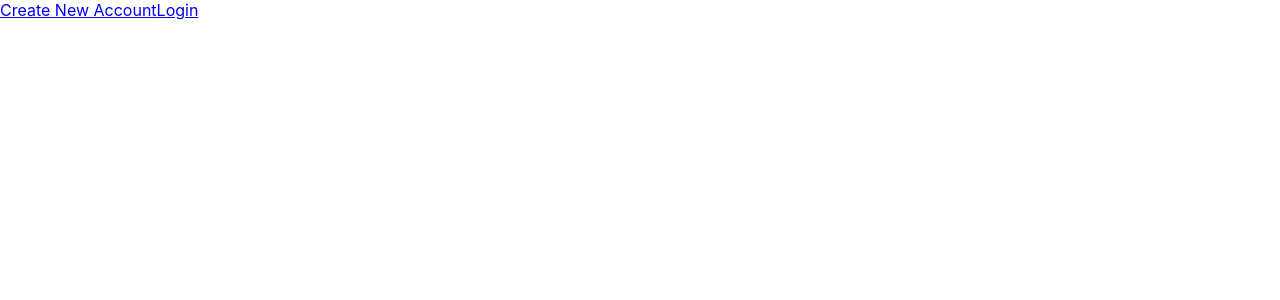
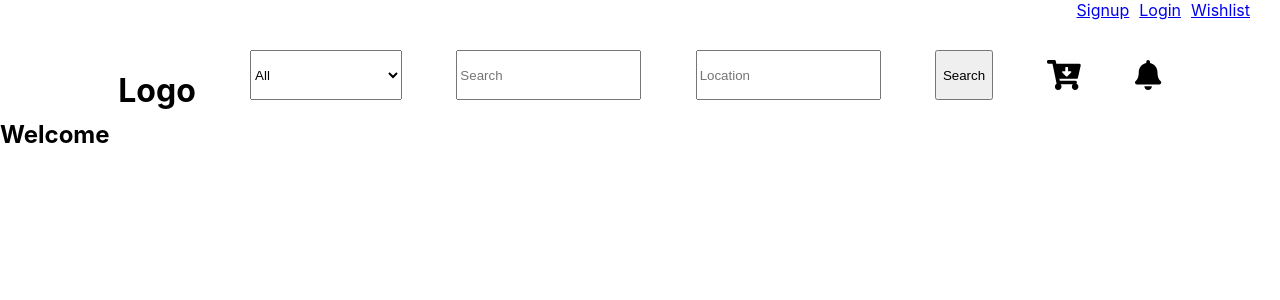
Before and after one commit to tyonek/UnitDispatch, a React (Create React App) app: page / in a window 1280 px wide. Shown: the top 300 px of the page. Built offline with nearby package versions, Linux system fonts and the light colour scheme.

Commit message:
added content to landingpage

```diff
--- a/public/index.html
+++ b/public/index.html
@@ -3,6 +3,7 @@
   <head>
     <meta charset="utf-8" />
     <link rel="stylesheet" href="https://fonts.googleapis.com/css?family=Roboto:300,400,500,700&display=swap" />
+    <link rel="stylesheet" href="https://cdnjs.cloudflare.com/ajax/libs/font-awesome/6/css/font-awesome.min.css">
     <meta name="viewport" content="width=device-width, initial-scale=1" />
     <meta name="theme-color" content="#000000" />
     <meta
@@ -40,4 +41,5 @@
       To create a production bundle, use `npm run build` or `yarn build`.
     -->
   </body>
+  <script src="https://cdnjs.cloudflare.com/ajax/libs/font-awesome/5.13.0/js/all.min.js"></script>
 </html>
--- /dev/null
+++ b/src/routes/LandingPage/LandingPage.css
@@ -0,0 +1,22 @@
+header .Links{
+    display: flex;
+    height: 50px;
+    margin: 0 20px;
+    float: right;
+
+}
+header .Links a{
+ margin-right:10px ;
+
+}
+header .content{
+    display: flex;
+    height: 50px;
+    justify-content: space-evenly;
+    margin: 10px auto;
+    width: 90%;
+}
+header .content svg{
+    font-size: 30px;
+    margin-top: 10px;
+}
--- a/src/routes/LandingPage/LandingPage.js
+++ b/src/routes/LandingPage/LandingPage.js
@@ -1,13 +1,78 @@
 import React, { Component } from 'react';
 import { Link } from 'react-router-dom';
-
+import './LandingPage.css'
 export default class LandingPage extends Component {
+  state={
+    categoryOfItems : [
+      'All',
+      'Apparel',
+      'Appliances',
+      'Automotive',
+      'Baby',
+      'Beauty',
+      'Blended',
+      'Books',
+      'Classical',
+      'DVD',
+      'Electronics',
+      'Grocery',
+      'HealthPersonalCare',
+      'HomeGarden',
+      'HomeImprovement',
+      'Jewelry',
+      'KindleStore',
+      'Kitchen',
+      'Lighting',
+      'Marketplace',
+      'MP3Downloads',
+      'Music',
+      'MusicTracks',
+      'MusicalInstruments',
+      'OfficeProducts',
+      'OutdoorLiving',
+          'Outlet',
+          'Other',
+      'PetSupplies',
+      'PCHardware',
+      'Shoes',
+      'Software',
+      'SoftwareVideoGames',
+      'SportingGoods',
+      'Tools',
+      'Toys',
+      'VHS',
+      'Video',
+      'VideoGames',
+      'Watches'
+    ]
+  }
 	render() {
 		return (
 			<div>
-        <Link to="/signup">Create New Account</Link>
+				<header>
+        <div className="Links">
+					<Link to="/signup">Signup</Link>
 					<Link to="/login">Login</Link>
+					<Link to="/login">Wishlist</Link>
           </div>
-    )
+          <br/>
+
+          <div className="content">
+            <h1>Logo </h1>
+            <select>{this.state.categoryOfItems.map((category) => <option>{category}</option>)}</select>
+            <input placeholder="Search"/>
+            <input placeholder="Location"/>
+            <button>Search</button>
+            <i class="fas fa-cart-arrow-down"></i>
+            <i class="fas fa-bell"></i>
+           </div>
+				</header>
+
+        <h2> Welcome </h2>
+
+
+
+			</div>
+		);
 	}
 }
```
Lines whose indentation alone changed are shown as unchanged.
